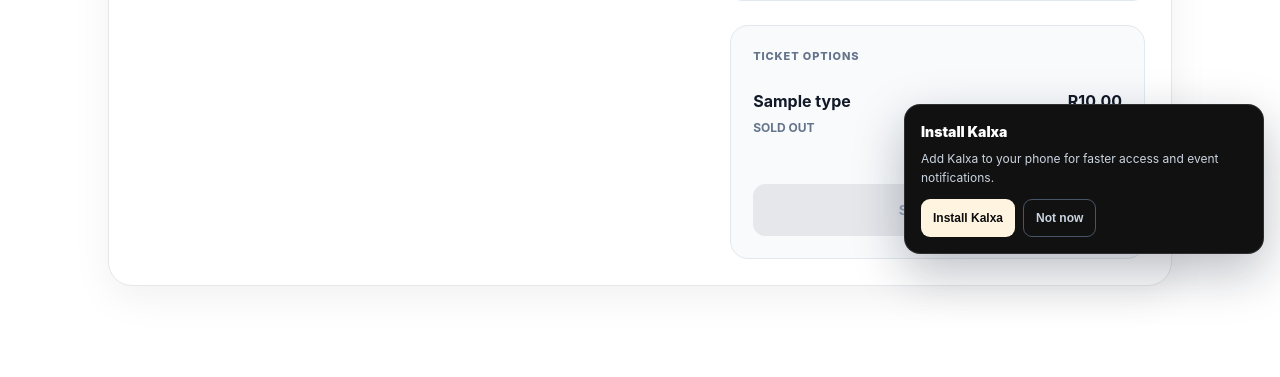
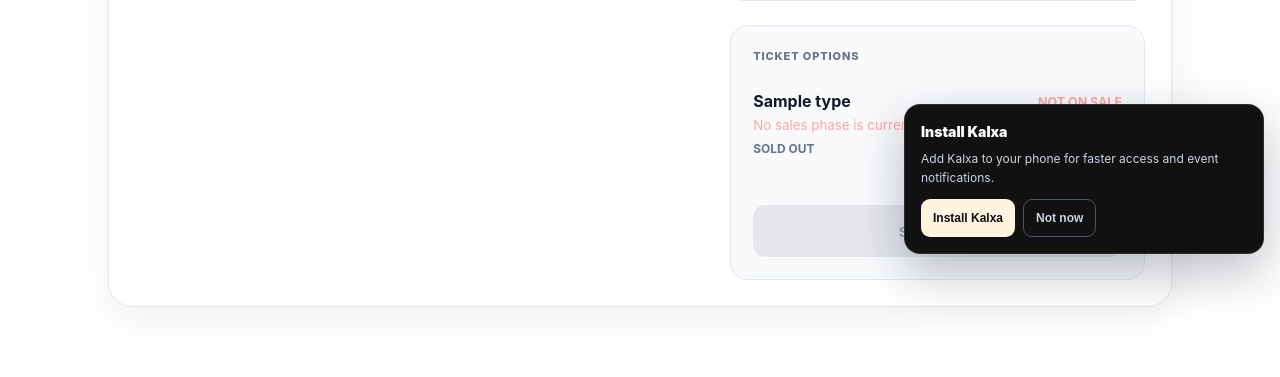
Before and after one commit to LasieHlongwane/tikete, a Flask app: page /event/1 in a window 1280 px wide. Shown: the part 530-907 px from the top of the page. Before the commit the page ends 833 px from the top, so only its background shows below. Run offline with Flask 3, Linux system fonts and the light colour scheme; tables that the repository leaves empty hold one stand-in row (values such as "Sample post"); some libraries are stand-ins or nearby versions.

Commit message:
Enhance ticket type display with sale phase info

```diff
--- a/templates/event.html
+++ b/templates/event.html
@@ -1853,7 +1853,13 @@
 
                                     <div>
                                         <strong>{{ ticket_type.name }}</strong>
-                                        {% if ticket_type.current_sale_phase %}<small style="display:block;color:#facc15;">{{ ticket_type.current_sale_phase.name }}</small>{% endif %}
+                                        {% if ticket_type.active_sale_phases and not ticket_type.current_sale_phase %}
+                                            {% if ticket_type.next_sale_phase %}
+                                                <small style="display:block;color:#facc15;">Sales phase has not started yet</small>
+                                            {% else %}
+                                                <small style="display:block;color:#fca5a5;">No sales phase is currently active</small>
+                                            {% endif %}
+                                        {% endif %}
 
                                         {% if ticket_type.capacity is not none %}
                                             <div class="ticket-availability" style="margin-top:3px;">
@@ -1866,8 +1872,19 @@
                                         {% endif %}
                                     </div>
 
-                                    <strong>
-                                        {% if ticket_type.price == 0 %}
+                                    <strong style="text-align:right;">
+                                        {% if ticket_type.current_sale_phase %}
+                                            {% if ticket_type.current_price == 0 %}
+                                                FREE
+                                            {% else %}
+                                                R{{ "%.2f"|format(ticket_type.current_price) }}
+                                            {% endif %}
+                                            <small style="display:block;color:#facc15;font-weight:700;margin-top:2px;">{{ ticket_type.current_sale_phase.name }}</small>
+                                        {% elif ticket_type.active_sale_phases and ticket_type.next_sale_phase %}
+                                            <span style="font-size:.78rem;color:#facc15;">UPCOMING</span>
+                                        {% elif ticket_type.active_sale_phases %}
+                                            <span style="font-size:.78rem;color:#fca5a5;">NOT ON SALE</span>
+                                        {% elif ticket_type.price == 0 %}
                                             FREE
                                         {% else %}
                                             R{{ "%.2f"|format(ticket_type.price) }}
```
